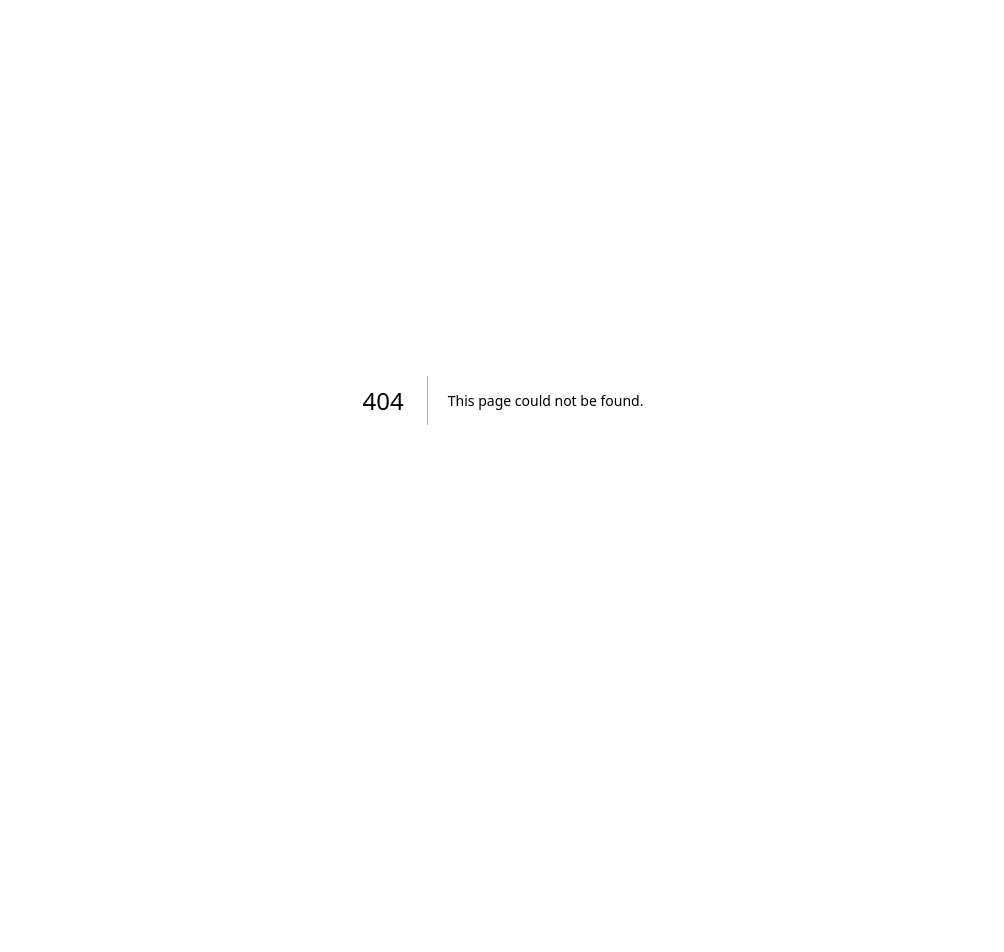
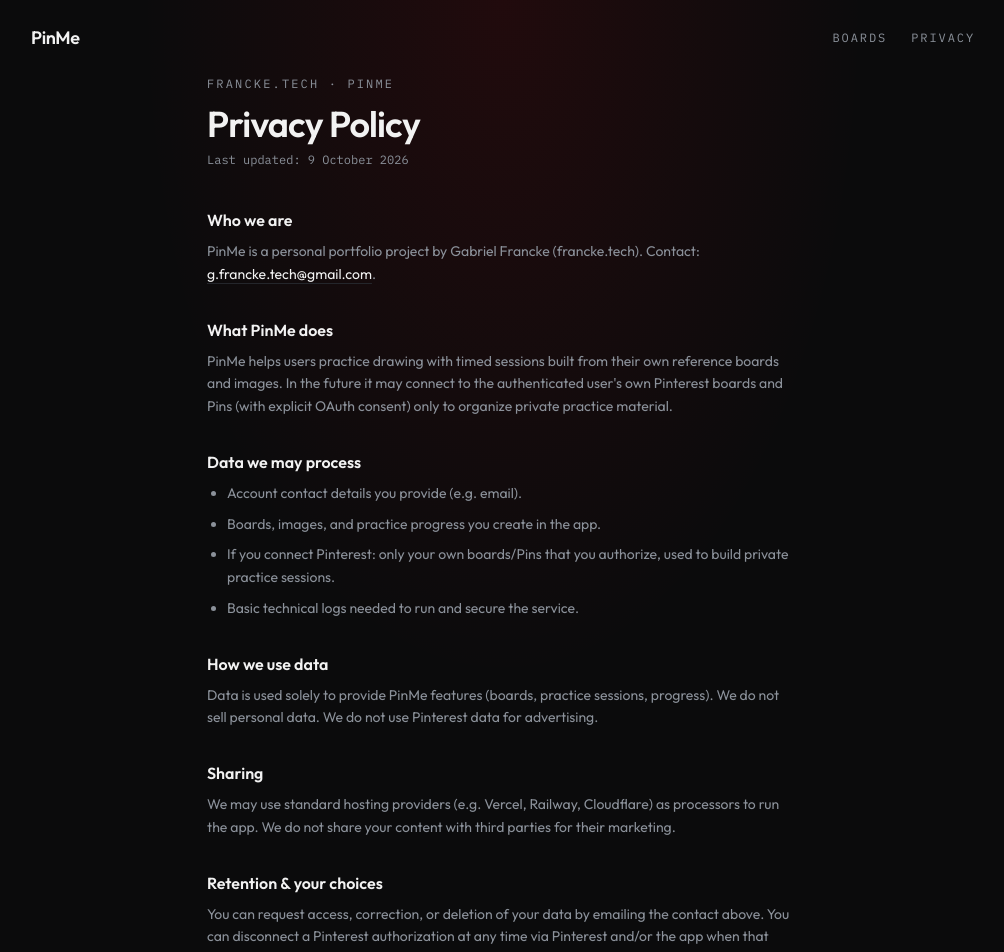
Before and after one commit to gmorlo/pin-me-web, a Next.js app: page /privacy in a window 1280 px wide. Before the commit this address had no page. Shown: the top 952 px of the page, without its empty margins (137-1141 px from the left). Before the commit the page ends 800 px from the top, so only its background shows below. Built offline with nearby package versions, Linux system fonts and the light colour scheme.

Commit message:
docs(web): add privacy policy page for francke.tech / Pinterest

```diff
--- a/app/components/SiteHeader.tsx
+++ b/app/components/SiteHeader.tsx
@@ -10,6 +10,12 @@ export function SiteHeader() {
         <Link href="/boards" className="transition-colors hover:text-foreground">
           Boards
         </Link>
+        <Link
+          href="/privacy"
+          className="transition-colors hover:text-foreground"
+        >
+          Privacy
+        </Link>
       </nav>
     </header>
   );
--- /dev/null
+++ b/app/privacy/page.tsx
@@ -0,0 +1,132 @@
+import type { Metadata } from "next";
+import Link from "next/link";
+
+import { SiteHeader } from "../components/SiteHeader";
+
+export const metadata: Metadata = {
+  title: "Privacy Policy · PinMe",
+  description:
+    "Privacy policy for PinMe, a personal portfolio drawing-practice application by Gabriel Francke.",
+};
+
+export default function PrivacyPage() {
+  return (
+    <div className="relative min-h-screen">
+      <div
+        aria-hidden
+        className="pointer-events-none absolute inset-0 bg-[radial-gradient(ellipse_at_top,_rgba(229,9,20,0.1)_0%,_transparent_40%)]"
+      />
+      <SiteHeader />
+      <main className="relative mx-auto w-full max-w-2xl px-6 pb-20 sm:px-10">
+        <p className="font-mono text-xs uppercase tracking-[0.18em] text-muted">
+          francke.tech · PinMe
+        </p>
+        <h1 className="mt-3 text-4xl font-semibold tracking-tight">
+          Privacy Policy
+        </h1>
+        <p className="mt-2 font-mono text-xs text-muted">
+          Last updated: 9 October 2026
+        </p>
+
+        <div className="mt-10 space-y-8 text-sm leading-relaxed text-muted">
+          <section>
+            <h2 className="text-base font-semibold text-foreground">
+              Who we are
+            </h2>
+            <p className="mt-2">
+              PinMe is a personal portfolio project by Gabriel Francke
+              (francke.tech). Contact:{" "}
+              <a
+                className="text-foreground underline decoration-line underline-offset-4 hover:text-accent"
+                href="mailto:g.francke.tech@gmail.com"
+              >
+                g.francke.tech@gmail.com
+              </a>
+              .
+            </p>
+          </section>
+
+          <section>
+            <h2 className="text-base font-semibold text-foreground">
+              What PinMe does
+            </h2>
+            <p className="mt-2">
+              PinMe helps users practice drawing with timed sessions built from
+              their own reference boards and images. In the future it may
+              connect to the authenticated user&apos;s own Pinterest boards and
+              Pins (with explicit OAuth consent) only to organize private
+              practice material.
+            </p>
+          </section>
+
+          <section>
+            <h2 className="text-base font-semibold text-foreground">
+              Data we may process
+            </h2>
+            <ul className="mt-2 list-disc space-y-2 pl-5">
+              <li>Account contact details you provide (e.g. email).</li>
+              <li>
+                Boards, images, and practice progress you create in the app.
+              </li>
+              <li>
+                If you connect Pinterest: only your own boards/Pins that you
+                authorize, used to build private practice sessions.
+              </li>
+              <li>Basic technical logs needed to run and secure the service.</li>
+            </ul>
+          </section>
+
+          <section>
+            <h2 className="text-base font-semibold text-foreground">
+              How we use data
+            </h2>
+            <p className="mt-2">
+              Data is used solely to provide PinMe features (boards, practice
+              sessions, progress). We do not sell personal data. We do not use
+              Pinterest data for advertising.
+            </p>
+          </section>
+
+          <section>
+            <h2 className="text-base font-semibold text-foreground">
+              Sharing
+            </h2>
+            <p className="mt-2">
+              We may use standard hosting providers (e.g. Vercel, Railway,
+              Cloudflare) as processors to run the app. We do not share your
+              content with third parties for their marketing.
+            </p>
+          </section>
+
+          <section>
+            <h2 className="text-base font-semibold text-foreground">
+              Retention &amp; your choices
+            </h2>
+            <p className="mt-2">
+              You can request access, correction, or deletion of your data by
+              emailing the contact above. You can disconnect a Pinterest
+              authorization at any time via Pinterest and/or the app when that
+              feature is available.
+            </p>
+          </section>
+
+          <section>
+            <h2 className="text-base font-semibold text-foreground">
+              Changes
+            </h2>
+            <p className="mt-2">
+              If this policy changes, we will update the date on this page.
+            </p>
+          </section>
+        </div>
+
+        <Link
+          href="/"
+          className="mt-12 inline-flex font-mono text-xs uppercase tracking-[0.16em] text-muted transition-colors hover:text-foreground"
+        >
+          ← Back to PinMe
+        </Link>
+      </main>
+    </div>
+  );
+}
```
Also changed, not shown: public/pinme-app-icon.jpg (added).
